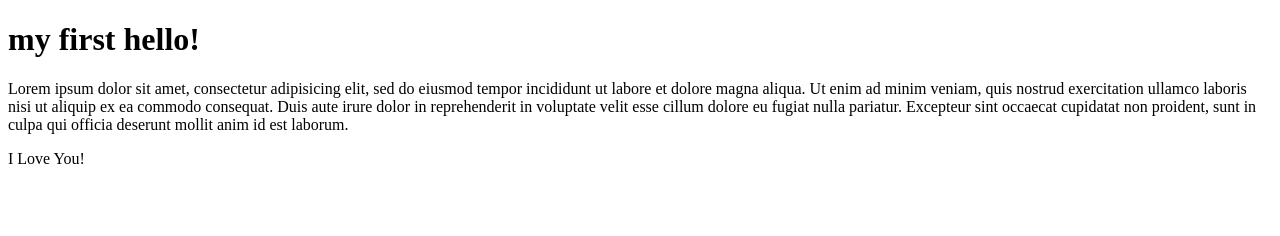
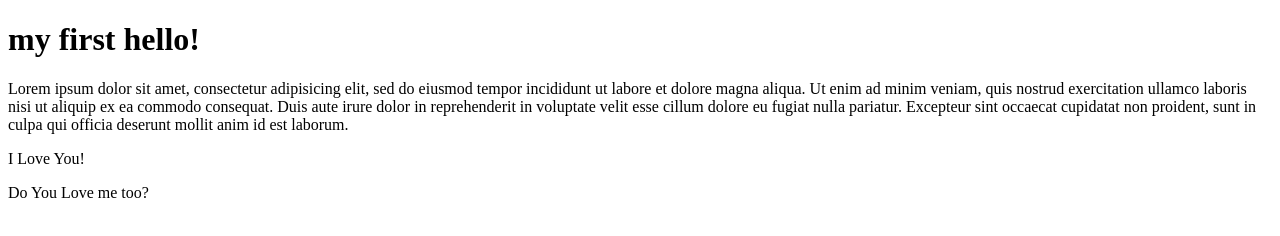
Before and after one commit to donchris1/Django-deployment-example-, a plain HTML site: page hello.html in a window 1280 px wide. Drawn offline with Linux system fonts and the light colour scheme.

Commit message:
modified

```diff
--- a/hello.html
+++ b/hello.html
@@ -14,5 +14,7 @@
     Excepteur sint occaecat cupidatat non proident, sunt in culpa qui officia deserunt mollit anim id est laborum.</p>
 
     <p> I Love You!</p>
+
+    <p>Do You Love me too? </p>
   </body>
 </html>
```
